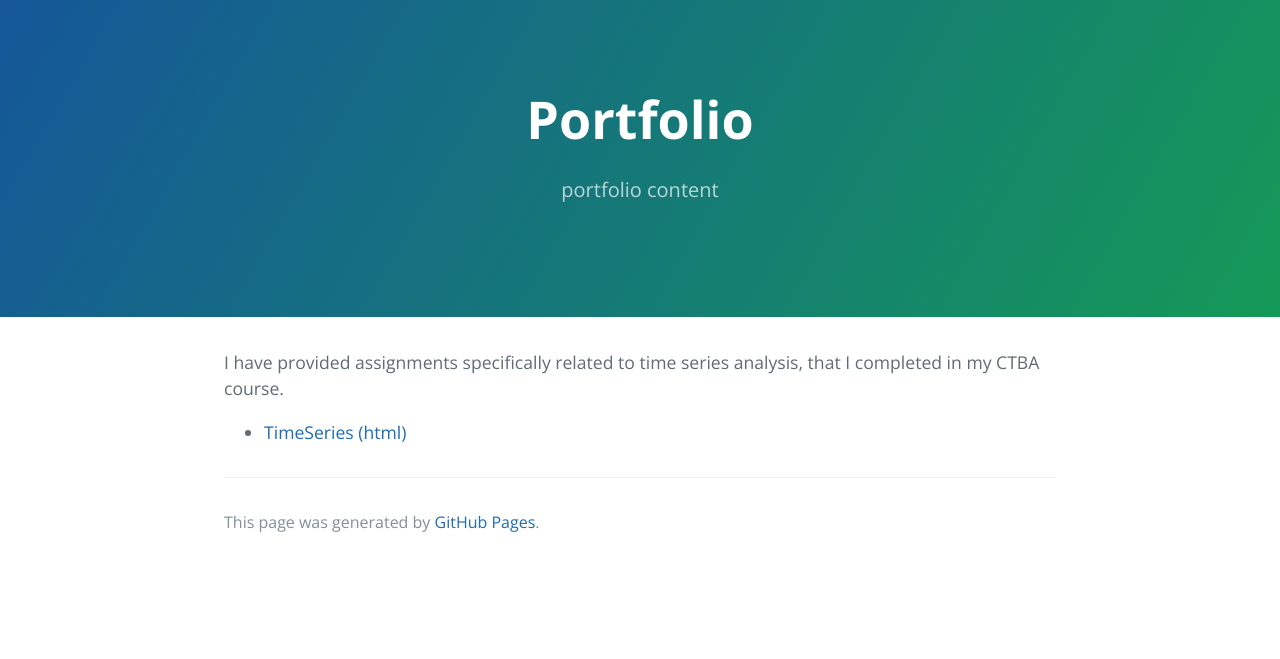
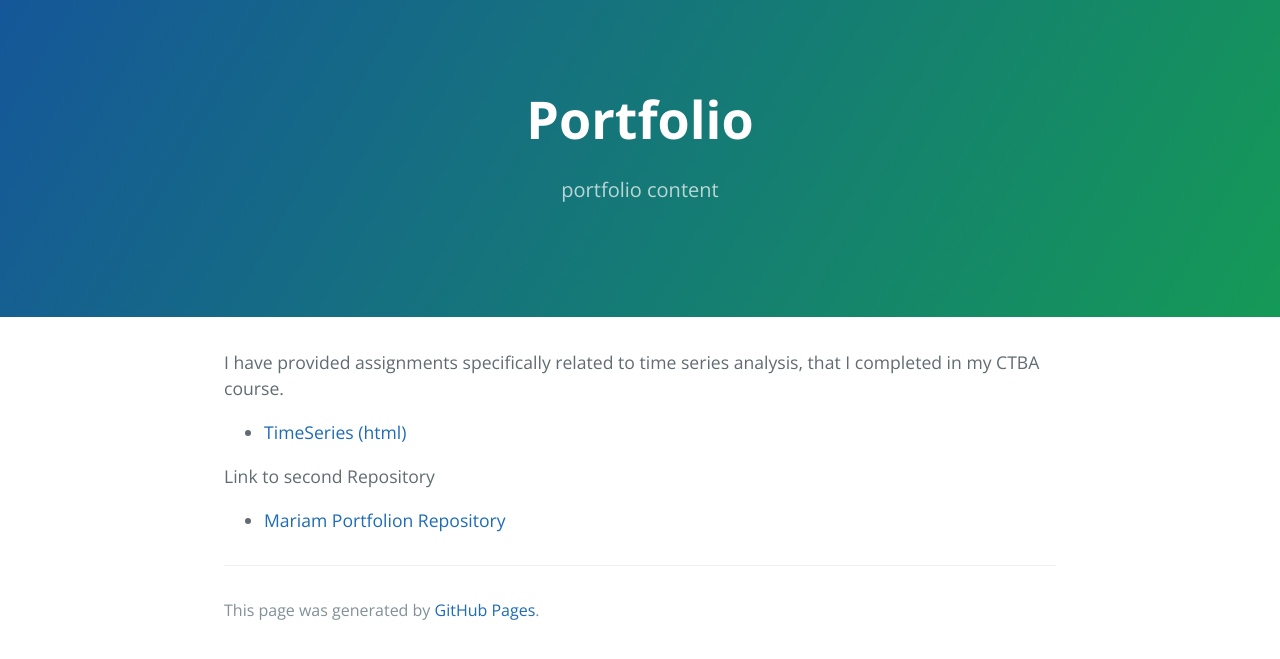
Before and after one commit to msfall/msfall.github.io, a Jekyll site: the page built from index.md, in a window 1280 px wide. Shown: the top 659 px of the page. Built offline with Jekyll 4.4.1, drawn with Linux system fonts in a browser that asks for light colours; our own code applies the rules of GitHub Pages for plain Markdown files.

Commit message:
Update index.md

```diff
--- a/index.md
+++ b/index.md
@@ -5,3 +5,6 @@ description: portfolio content
 
 I have provided assignments specifically related to time series analysis, that I completed in my CTBA course.
 -  [TimeSeries (html)](/TimeSeries/index.md)
+
+Link to second Repository
+- [Mariam Portfolion Repository](https://github.com/msfall/mariamportfolio)
```
